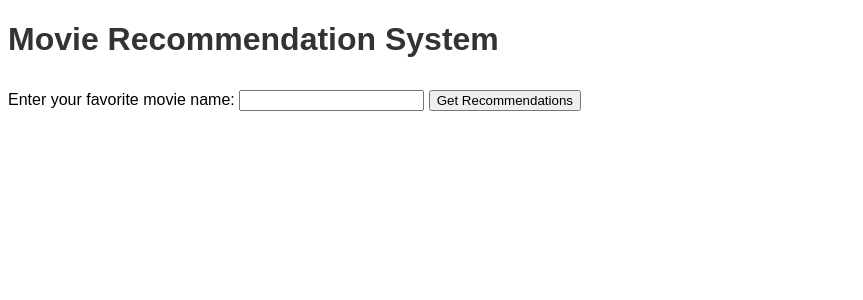
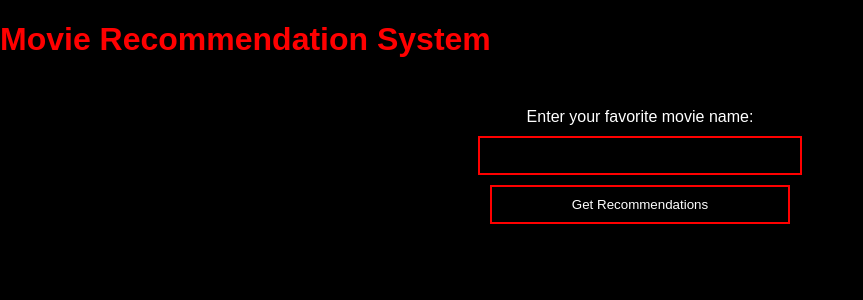
Before and after one commit to imisgsc/MOVIE-RECOMMENDATION-SYSTEM, a Flask app: page / in a window 1280 px wide. Shown: the top 300 px of the page, without its empty margins (0-863 px from the left). Run offline with Flask 3, Linux system fonts and the light colour scheme; parts of the project's set-up code (start-up, migrations or seed data) failed here and were passed over.

Commit message:
updated styles

```diff
--- a/static/styles.css
+++ b/static/styles.css
@@ -1,15 +1,57 @@
+/* General styles */
 body {
     font-family: Arial, sans-serif;
+    background-color: #000;
+    color: #fff;
+    margin: 0;
+    padding: 0;
 }
 
-h1 {
-    color: #333;
+h1, h2, h3 {
+    color: #ff0000;  /* Red color for headers */
 }
 
+a {
+    color: #ff0000;  /* Red color for links */
+}
+
+/* Styles specific to index.html */
 form {
-    margin-top: 20px;
+    margin-top: 50px;
+    text-align: center;
+}
+
+label, input, button {
+    display: block;
+    margin: 10px auto;
+}
+
+input[type="text"], button {
+    padding: 10px;
+    width: 300px;
+    border: 2px solid #ff0000;  /* Red border for input and button */
+    background-color: #000;  /* Black background for input and button */
+    color: #fff;  /* White text color */
 }
 
 button {
-    margin-top: 10px;
+    cursor: pointer;
 }
+
+/* Styles specific to recommendations.html */
+ul {
+    list-style-type: none;
+    padding: 0;
+}
+
+ul li {
+    margin-bottom: 10px;
+}
+
+a {
+    text-decoration: none;
+}
+
+a:hover {
+    text-decoration: underline;
+}
```
Also changed, not shown: static/script.js (deleted).
